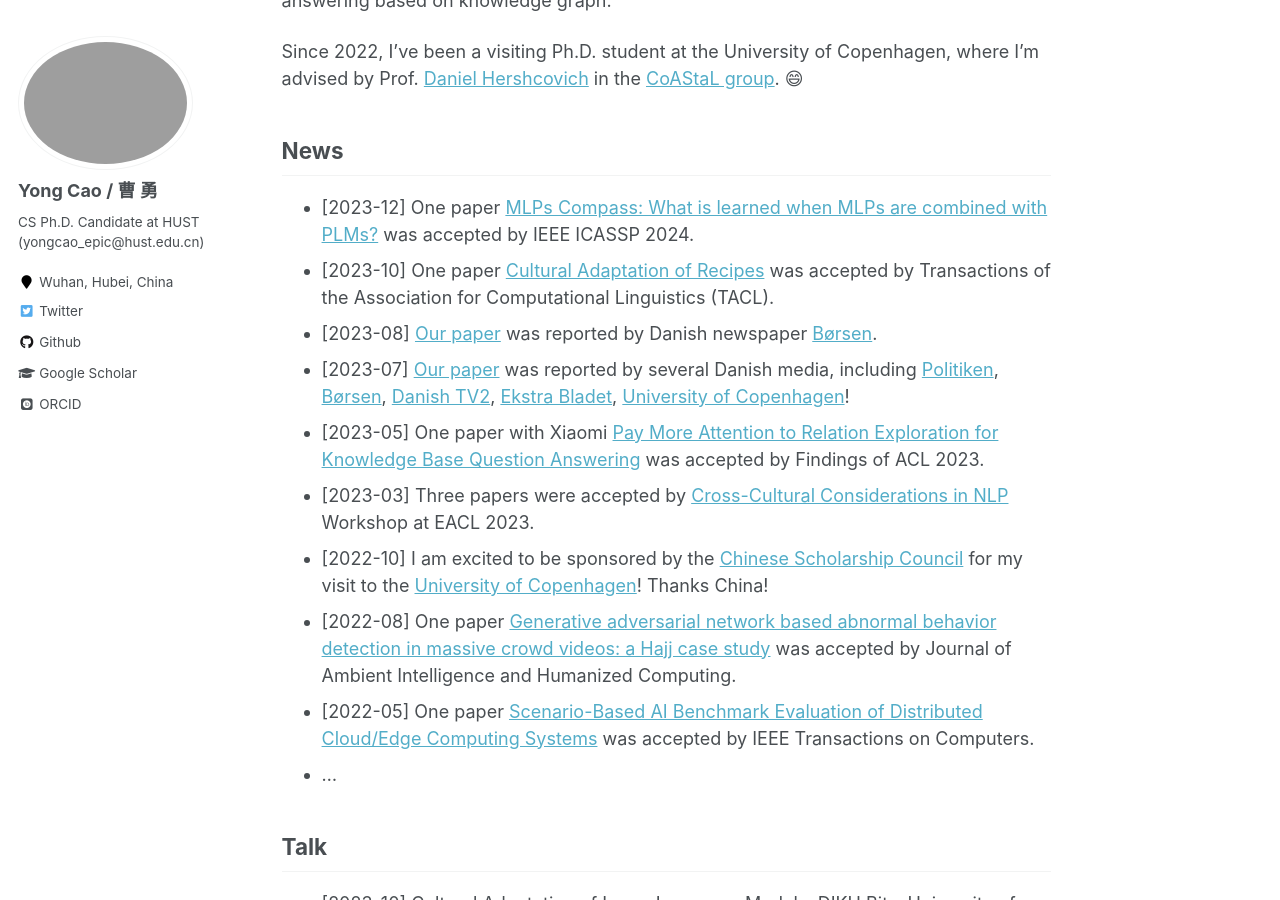
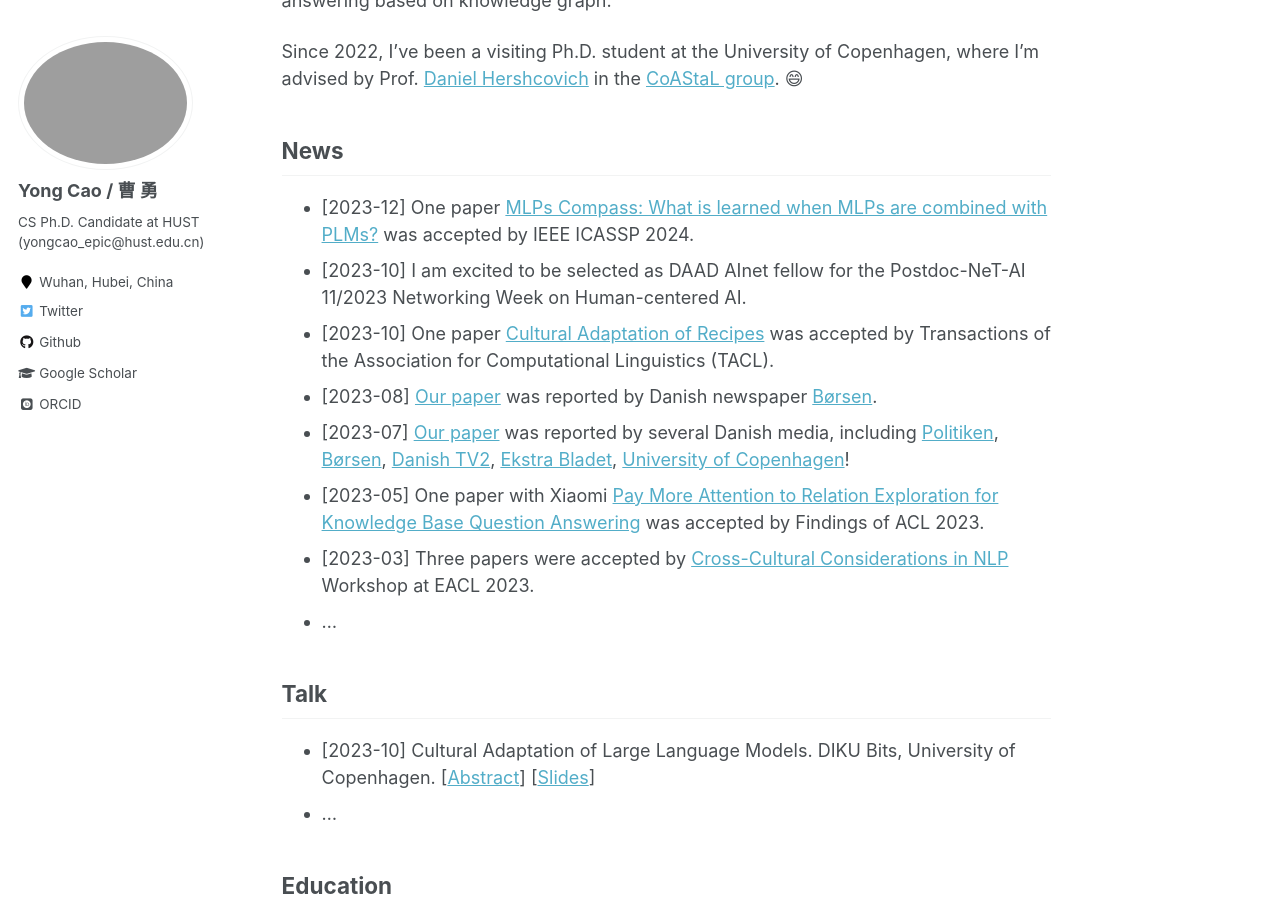
Before and after one commit to yongcaoplus/yongcaoplus.github.io, a Jekyll site: the page built from _pages/about.md, in a window 1280 px wide and 900 px high, scrolled down 254 px. Built offline with Jekyll 4.4.1, drawn with Linux system fonts in a browser that asks for light colours; some web fonts are replaced.

Commit message:
update daad

```diff
--- a/_pages/about.md
+++ b/_pages/about.md
@@ -18,14 +18,12 @@ Since 2022, I've been a visiting Ph.D. student at the University of Copenhagen,
 News
 ------
 * [2023-12] One paper [MLPs Compass: What is learned when MLPs are combined with PLMs?]() was accepted by IEEE ICASSP 2024.
+* [2023-10] I am excited to be selected as DAAD AInet fellow for the Postdoc-NeT-AI 11/2023 Networking Week on Human-centered AI.
 * [2023-10] One paper [Cultural Adaptation of Recipes]() was accepted by Transactions of the Association for Computational Linguistics (TACL).
 * [2023-08] [Our paper](https://arxiv.org/pdf/2303.17466.pdf) was reported by Danish newspaper [Børsen](https://borsen.dk/nyheder/ai/populaer-chatbot-promoverer-amerikanske-vaerdier-og-normer).
 * [2023-07] [Our paper](https://arxiv.org/pdf/2303.17466.pdf) was reported by several Danish media, including [Politiken](https://politiken.dk/debat/klummer/jarlner/art9429359/Samtalerobot-er-et-redskab-for-amerikansk-kulturimperialisme), [Børsen](https://ekstrabladet.dk/nyheder/samfund/chatgpt-fremmer-amerikanske-normer-og-vaerdier/9856186), [Danish TV2](https://www.tv2kosmopol.dk/nyhedsarkiv?date=2023-07-10&clip=634dda2b-8303-4527-aeff-a96418116135), [Ekstra Bladet](https://ekstrabladet.dk/nyheder/samfund/chatgpt-fremmer-amerikanske-normer-og-vaerdier/9856186), [University of Copenhagen](https://di.ku.dk/english/news/2023/chatgpt-promotes-american-norms-and-values/)!
 * [2023-05] One paper with Xiaomi [Pay More Attention to Relation Exploration for Knowledge Base Question Answering](https://arxiv.org/pdf/2305.02118.pdf) was accepted by Findings of ACL 2023.
 * [2023-03] Three papers were accepted by [Cross-Cultural Considerations in NLP](https://sites.google.com/view/c3nlp) Workshop at EACL 2023.
-* [2022-10] I am excited to be sponsored by the [Chinese Scholarship Council](https://www.cscse.edu.cn/cscse/zwlx/jxj/index.html) for my visit to the [University of Copenhagen](https://www.ku.dk/english/)! Thanks China!
-* [2022-08] One paper [Generative adversarial network based abnormal behavior detection in massive crowd videos: a Hajj case study](https://link.springer.com/article/10.1007/s12652-021-03323-5) was accepted by Journal of Ambient Intelligence and Humanized Computing.
-* [2022-05] One paper [Scenario-Based AI Benchmark Evaluation of Distributed Cloud/Edge Computing Systems](https://ieeexplore.ieee.org/abstract/document/9779956) was accepted by IEEE Transactions on Computers.
 * ...
 
 
```
